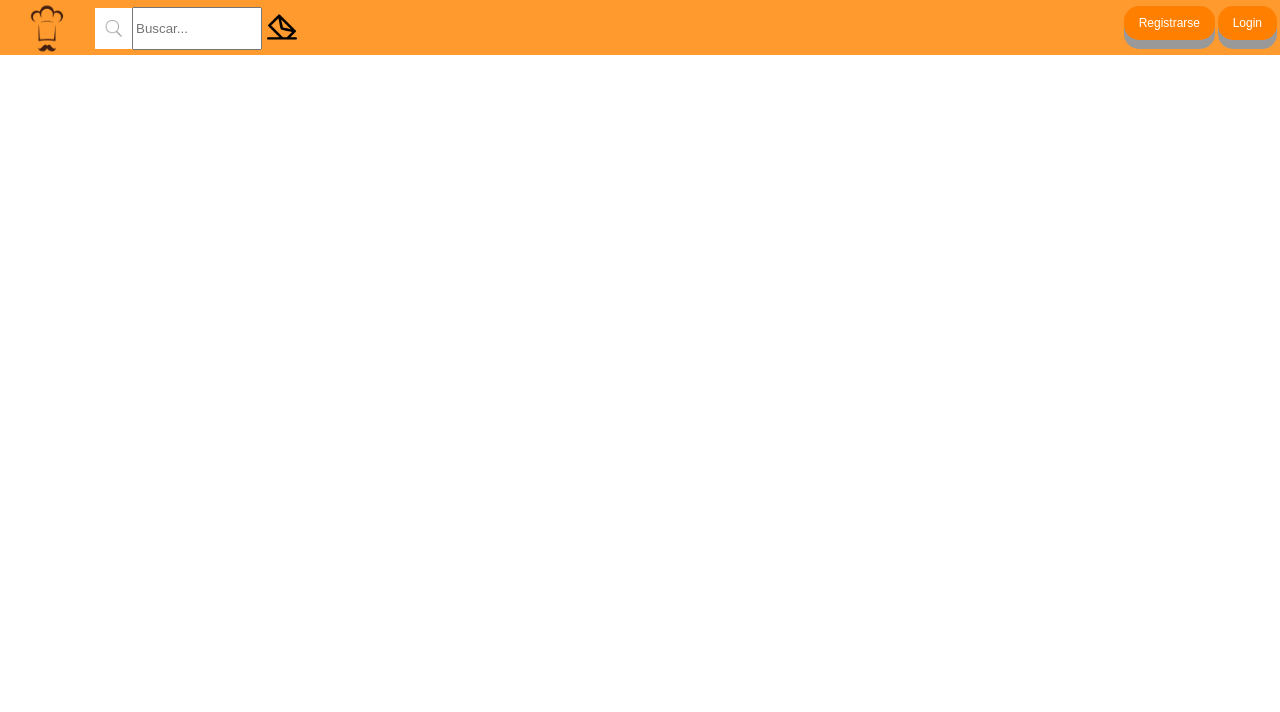
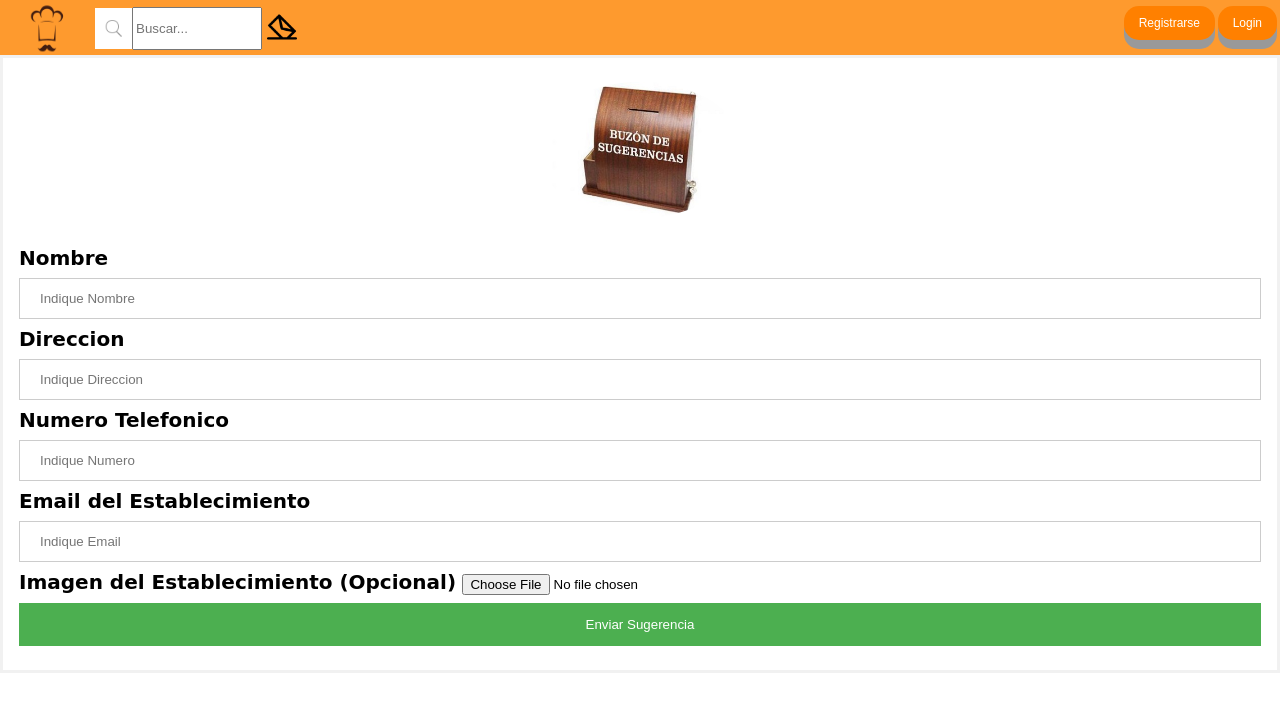
Before and after one commit to CodingDreamteam/RestauranTOjs, a plain HTML site: page RestauranTOjs/RestauranTOjs/sugestions.html in a window 1280 px wide. Drawn offline with Linux system fonts and the light colour scheme; a web font is replaced by a local one.

Commit message:
Vista Suegestions

```diff
--- a/RestauranTOjs/RestauranTOjs/sugestions.html
+++ b/RestauranTOjs/RestauranTOjs/sugestions.html
@@ -16,8 +16,10 @@
 			<button class="Buscar">
 				<img src="img/iconL.png" width="25px" />
 			</button>
-			<input type="text" class="search" placeholder="Buscar..."> <img
-				class="Sugerir" src="img/mail.png"> <a href="Register.html">
+			<input type="text" class="search" placeholder="Buscar...">
+			<a href="sugestions.html">
+			 <img class="Sugerir" src="img/mail.png">
+			 </a> <a href="Register.html">
 				<button class="Register">Registrarse</button>
 			</a> <a href="login.html">
 				<button class="Login">Login</button>
@@ -26,3 +28,23 @@
 			<button class="Logout" style="visibility: hidden;" disabled>Logout</button>
 		</div>
 	</header>
+	<form action="">
+	<div class="imgcontainer">
+			<center>
+				<img src="img/bs.jpg" class="avatar">
+			</center>
+		</div>
+	<div class="C">
+			<label><b>Nombre</b></label> <input type="Texto"
+				placeholder="Indique Nombre" name="uname" required> <label><b>Direccion</b></label>
+			<input type="Texto" placeholder="Indique Direccion" name="uemail"
+				required> <label><b>Numero Telefonico</b></label> <input
+				type="Texto" placeholder="Indique Numero" name="uname"> <label><b>Email del Establecimiento</b></label>
+			<input type="password" placeholder="Indique Email" name="psw"
+				required>
+				<label><b>Imagen del Establecimiento (Opcional)</b></label>
+				<input type="file" name="pic" accept="image/*">
+			<button Class="L" type="submit">Enviar Sugerencia</button>
+		</div>
+		</form>
+</body>
```
Also changed, not shown: RestauranTOjs/RestauranTOjs/Register.html (+9 -11 lines), RestauranTOjs/RestauranTOjs/login.html (+3 -1 lines), RestauranTOjs/RestauranTOjs/img/bs.jpg (added).
